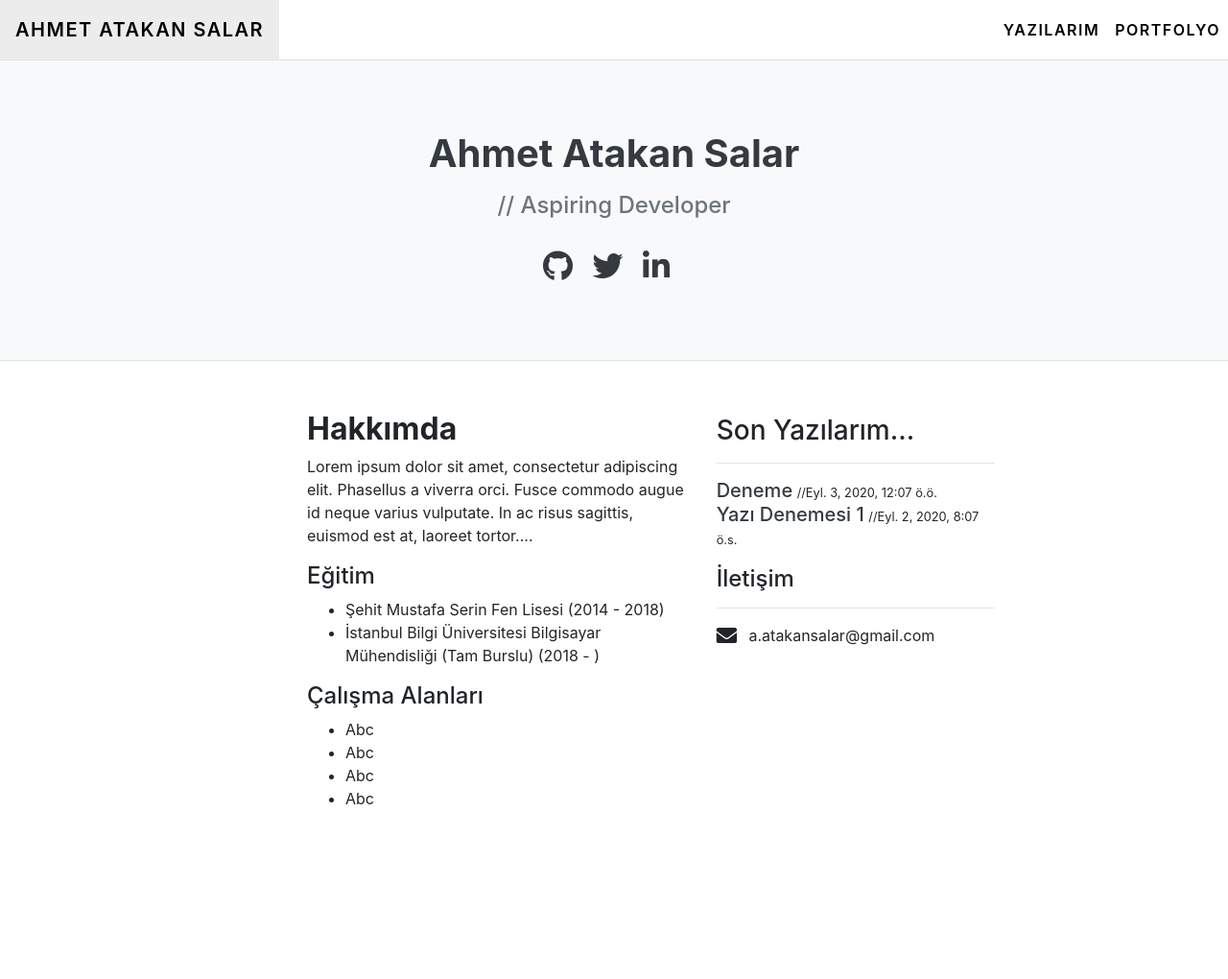
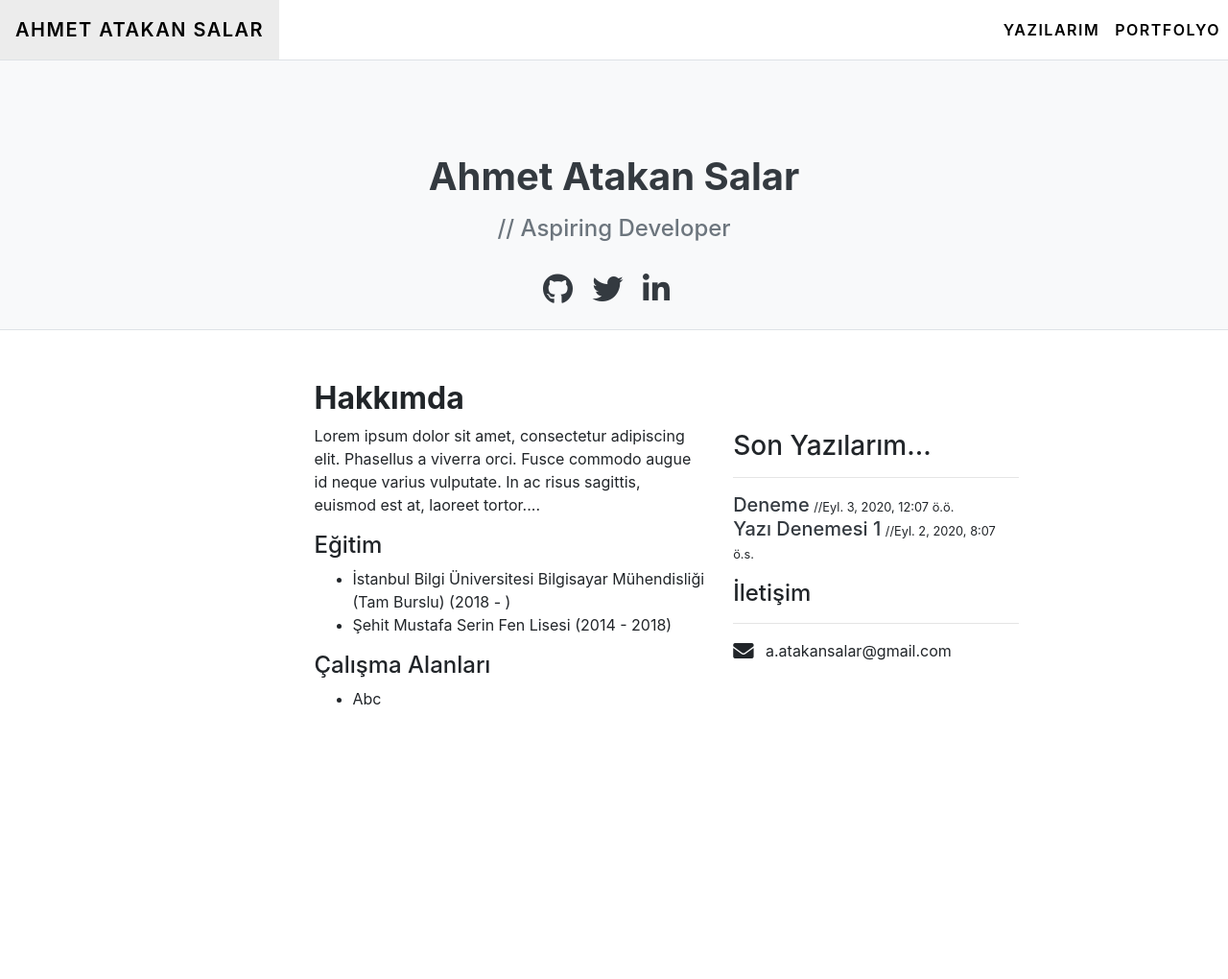
Before and after one commit to aatakansalar/django_personal_website, a Django app: page / in a window 1280 px wide. Shown: the whole page at 96% size. After the commit the page ends 734 px from the top, so only its background shows below. Run offline with Django 3.2, Linux system fonts and the light colour scheme; data comes from the database, SQL or seed files in the repository; some libraries are stand-ins or nearby versions.

Commit message:
Style updates

```diff
--- a/static/style/style.css
+++ b/static/style/style.css
@@ -16,13 +16,13 @@
 }
 
 .header-wrapper {
-    height: 20rem;
     margin-top: 3.5rem;
 }
 
 .header-content {
     padding: 5rem 5rem 1.5rem 5rem;
 }
+
 
 .content-wrapper {
     margin-top: 8rem;
--- a/templates/index.html
+++ b/templates/index.html
@@ -1,43 +1,32 @@
 {% extends "layout.html" %}
 {% load static %}
 {% block body %}
-
 <div class="header-wrapper bg-light border-bottom text-center">
     <div class="header-content">
+        <br>
         <h1><a href="" class="text-decoration-none text-dark font-weight-bolder">Ahmet Atakan Salar</a></h1>
         <h4 class="text-secondary pt-2">//  Aspiring Developer</h4>
+        <br>
+        <a href="https://github.com/aatakansalar" class="text-dark mr-3"><i class="fab fa-github fa-2x"></i></a>
+        <a href="https://twitter.com/AtakanSalar" class="text-dark mr-3"><i class="fab fa-twitter fa-2x"></i></a>
+        <a href="https://www.linkedin.com/in/ahmet-atakan-salar-7136881b1/" class="text-dark mr-3"><i class="fab fa-linkedin-in fa-2x"></i></a>
     </div>
-
-    <a href="https://github.com/aatakansalar" class="text-dark mr-3"><i class="fab fa-github fa-2x"></i></a>
-    <a href="https://twitter.com/AtakanSalar" class="text-dark mr-3"><i class="fab fa-twitter fa-2x"></i></a>
-    <a href="https://www.linkedin.com/in/ahmet-atakan-salar-7136881b1/" class="text-dark mr-3"><i class="fab fa-linkedin-in fa-2x"></i></a>
-
 </div>
-
-
-<div class="row w-100 content-wrapper mt-5">
+<div class="row w-80 content-wrapper mt-5">
     <div class="col-md-4 offset-md-3 align-self-center mt-1">
         <h2 class="font-weight-bold ">Hakkımda</h2>
         <p class="">Lorem ipsum dolor sit amet, consectetur adipiscing elit. Phasellus a viverra orci. Fusce commodo augue id neque varius vulputate. In ac risus sagittis, euismod est at, laoreet tortor....</p>
         <h4>Eğitim</h4>
         <ul>
+            <li>İstanbul Bilgi Üniversitesi Bilgisayar Mühendisliği (Tam Burslu)  (2018 - )</li>
             <li>Şehit Mustafa Serin Fen Lisesi (2014 - 2018)</li>
-            <li>İstanbul Bilgi Üniversitesi Bilgisayar Mühendisliği (Tam Burslu)  (2018 - )</li>
         </ul>
-
         <h4>Çalışma Alanları</h4>
         <ul>
             <li>Abc</li>
-            <li>Abc</li>
-            <li>Abc</li>
-            <li>Abc</li>
         </ul>
-
-
-
-
     </div>
-    <div class="col-md-3">
+    <div class="col-md-3 mt-5">
     {% if posts %}
         <div class="posts">
             <h3 class="mt-2 ">Son Yazılarım...</h3><hr>
@@ -46,22 +35,13 @@
             {% endfor %}
             {% endif %}
         </div>
-
         <div class= "mt-3">
             <h4>İletişim</h4>
             <hr>
             <p>
                 <i class="fas fa-envelope fa-lg mr-2"></i>  a.atakansalar@gmail.com
             </p>
-
         </div>
-
     </div>
-
-
 </div>
-
-
-
-
 {% endblock body %}
```
